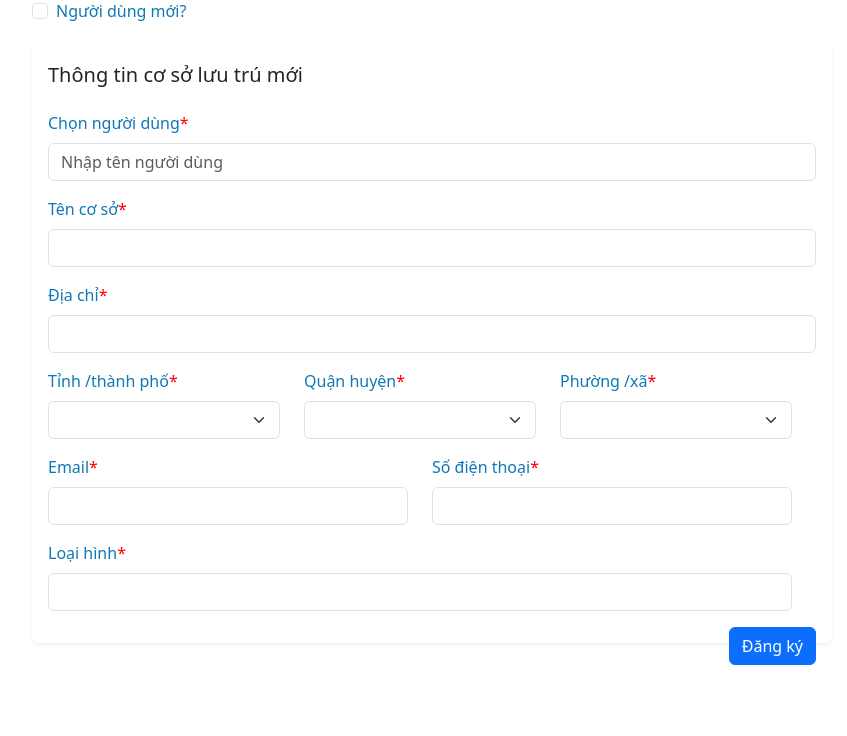
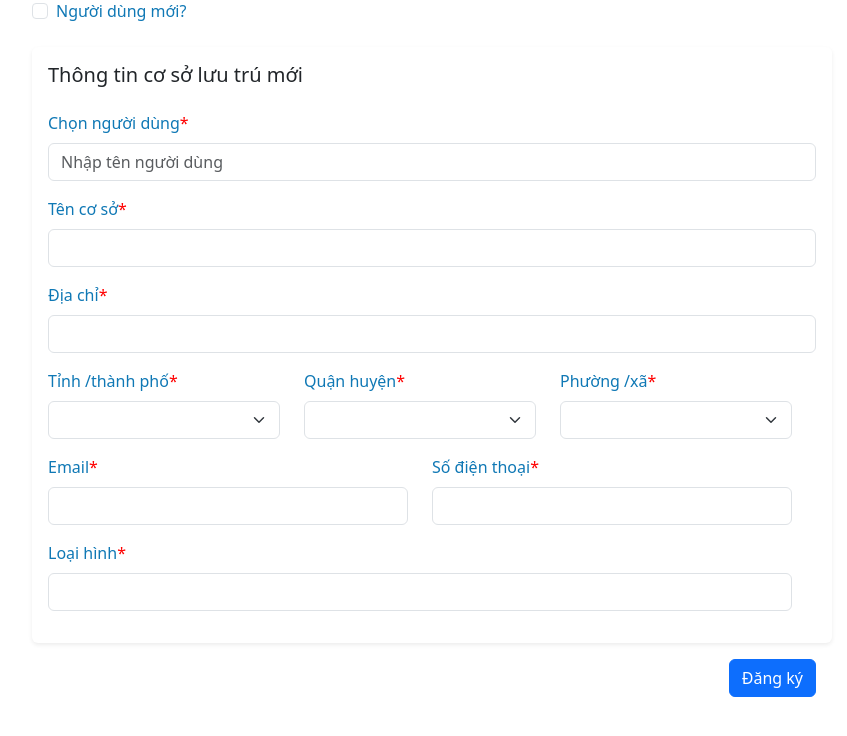
Before and after one commit to quocdatdang03/foreignerManagement, a Laravel app: page /cosoluutrus/create in a window 1280 px wide. Shown: the part 49-785 px from the top of the page, without its empty margins (208-1055 px from the left). Run offline with Laravel 9, Linux system fonts and the light colour scheme; tables that the repository leaves empty hold one stand-in row (values such as "Sample post"); parts of the project's set-up code (start-up, migrations or seed data) failed here and were passed over; some libraries are stand-ins or nearby versions.

Commit message:
Complete QuanLyCoSoLuuTrus

```diff
--- a/foreingerManagement/resources/views/cosoluutrus/create.blade.php
+++ b/foreingerManagement/resources/views/cosoluutrus/create.blade.php
@@ -204,7 +204,7 @@
                     </div>
                 </div>
 
-                <button type="submit" class="btn btn-primary" style="float: right">Đăng ký</button>
+                <button type="submit" class="btn btn-primary" style="float: right; margin-top: 32px">Đăng ký</button>
             </form>
 
             {{-- @if ($errors->any())
```
